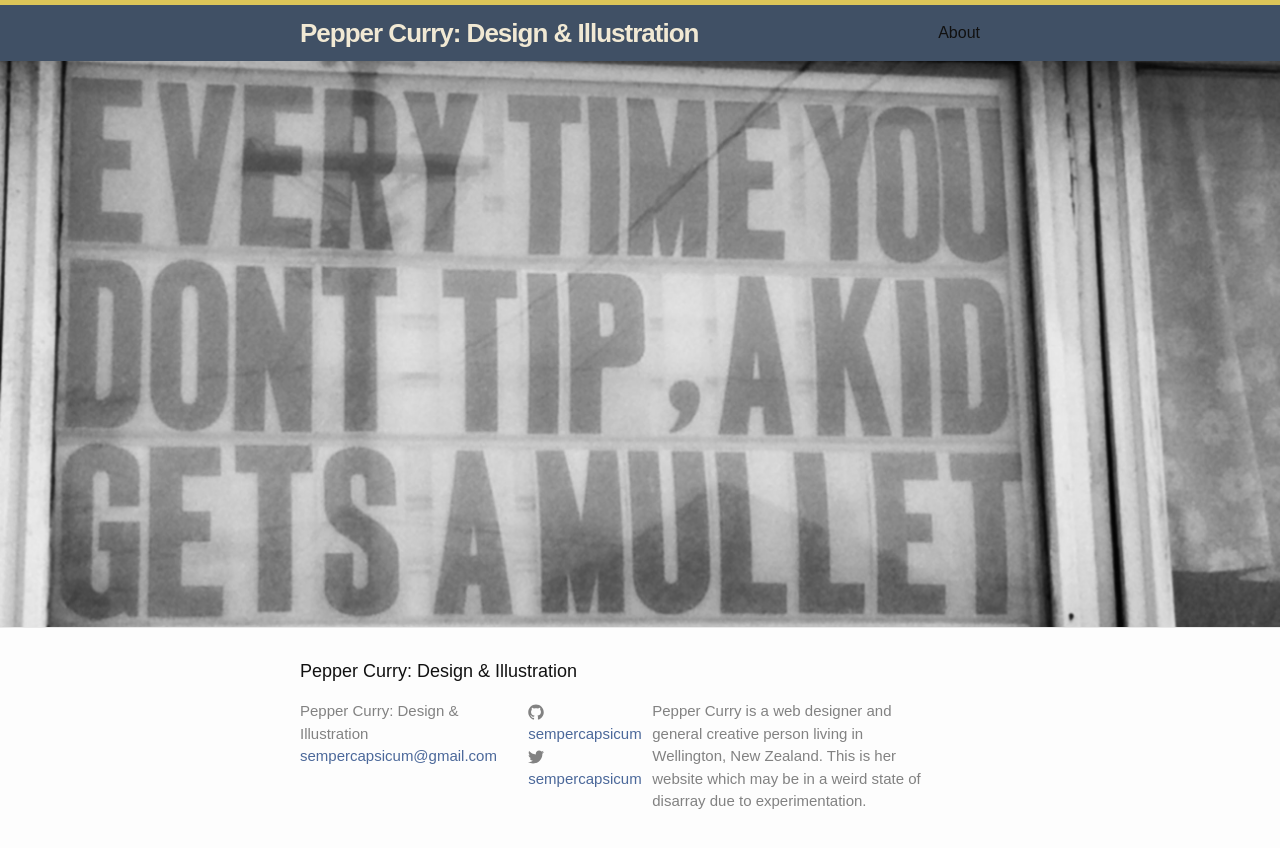
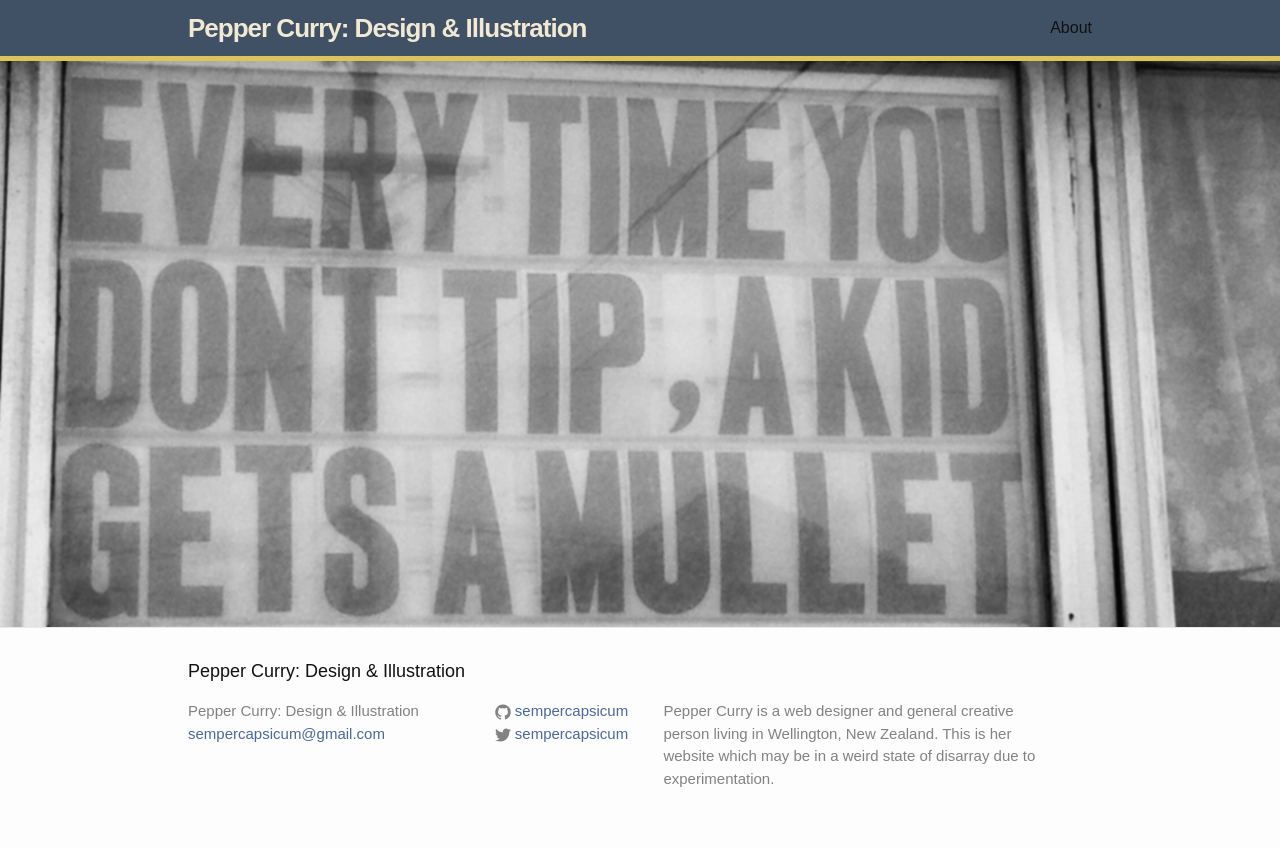
Before and after one commit to sempercapsicum/sempercapsicum.github.io, a Jekyll site: the page built from index.html, in a window 1280 px wide. Shown: the top 848 px of the page. Built offline with Jekyll 4.4.1, drawn with Linux system fonts in a browser that asks for light colours.

Commit message:
widened header and footer content

```diff
--- a/_includes/footer.html
+++ b/_includes/footer.html
@@ -1,6 +1,6 @@
 <footer class="site-footer">
 
-  <div class="wrapper">
+  <div class="headfoot-wrapper">
 
     <h2 class="footer-heading">{{ site.title }}</h2>
 
--- a/_includes/header.html
+++ b/_includes/header.html
@@ -1,6 +1,6 @@
 <header class="site-header">
 
-  <div class="wrapper">
+  <div class="headfoot-wrapper">
 
     <a class="site-title" href="{{ site.baseurl }}/">{{ site.title }}</a>
 
--- a/_sass/_base.scss
+++ b/_sass/_base.scss
@@ -170,6 +170,22 @@
     }
 }
 
+.headfoot-wrapper {
+    max-width: -webkit-calc(1024px - (#{$spacing-unit} * 2));
+    max-width:         calc(1024px - (#{$spacing-unit} * 2));
+    margin-right: auto;
+    margin-left: auto;
+    padding-right: $spacing-unit;
+    padding-left: $spacing-unit;
+    @extend %clearfix;
+
+    @include media-query($on-laptop) {
+        max-width: -webkit-calc(1024px - (#{$spacing-unit}));
+        max-width:         calc(1024px - (#{$spacing-unit}));
+        padding-right: $spacing-unit / 2;
+        padding-left: $spacing-unit / 2;
+    }
+}
 
 
 /**
--- a/_sass/_layout.scss
+++ b/_sass/_layout.scss
@@ -2,7 +2,7 @@
  * Site header
  */
 .site-header {
-    border-top: 5px solid $brand-accent;
+    border-bottom: 5px solid $brand-accent;
     min-height: 56px;
     background-color: $dark-blue;
 
```
